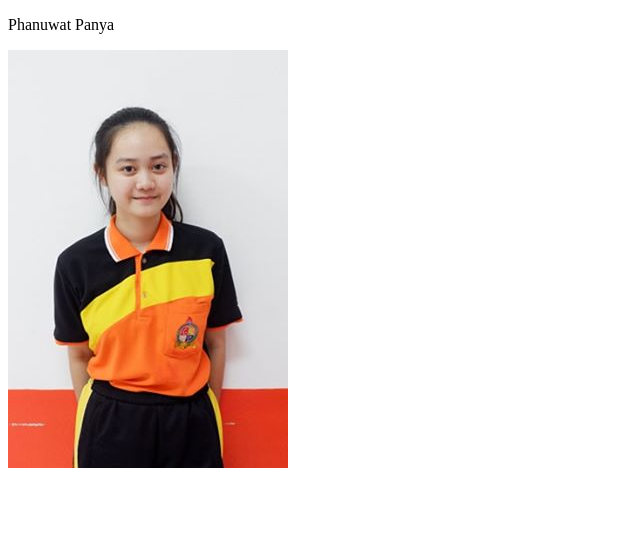
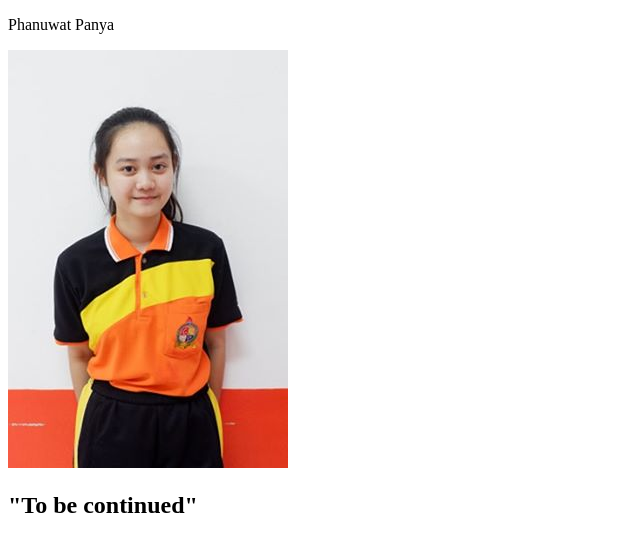
Before and after one commit to 632115033701Phanuwat/LAB03_Dev, a plain HTML site: page index.html in a window 1280 px wide. Shown: the whole page, without its empty margins (0-640 px from the left). Drawn offline with Linux system fonts and the light colour scheme.

Commit message:
commit continued

```diff
--- a/index.html
+++ b/index.html
@@ -9,5 +9,6 @@
 <body>
     <p>Phanuwat Panya</p>
     <img src="img/xx.jpg" alt="idea">
+    <h2>"To be continued"</h2>
 </body>
 </html>
```
